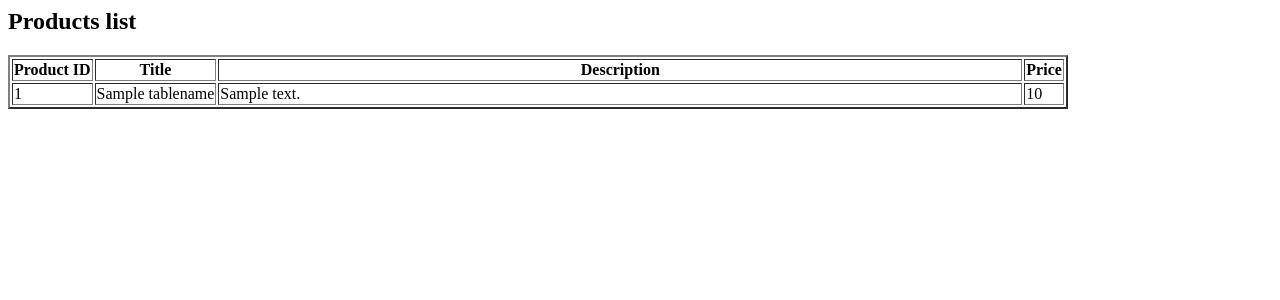
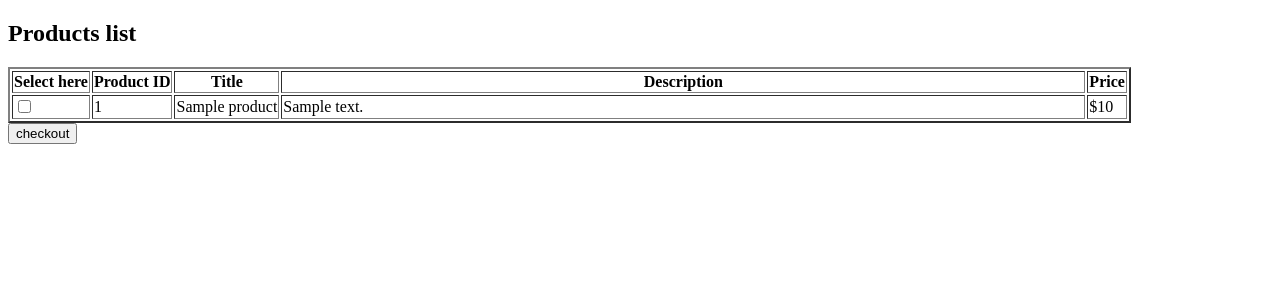
Before and after one commit to ashwini7security/shopcart-in-php-, a PHP site: page /items.php in a window 1280 px wide. Shown: the top 300 px of the page. Run offline with PHP 8.4, Linux system fonts and the light colour scheme; tables that the repository leaves empty or names only in its code hold one stand-in row (values such as "Sample post").

Commit message:
Added checkbox's for user to select product

```diff
--- a/items.php
+++ b/items.php
@@ -6,34 +6,47 @@
  *@status: complete
  */
 
+
+?>
+<!DOCTYPE html>
+<html>
+<meta charset='utf-8' lang="en">
+<title>Shopcart|Purchase </title>
+<head>
+<?php
 # including database file
-#
 include "db_info.php" ;
+?>
+</head>
 
+<body>
+
+<form action='confirms.php' method='post'>
+
+<?php
 # fetching data from table
-$fetching_data = mysql_query("select * from tablename");
+$fetching_data = mysql_query("select * from products");
 
 
 	echo "<h2> Products list </h2>";
 	echo "<table border = \"2\">";
-	echo "<tr><th>Product ID</th><th>Title </th><th width=\"800\"> Description </th><th> Price </th></tr>";
+	echo "<tr><th>Select here</th><th>Product ID </th><th>Title </th><th width=\"800\"> Description </th><th> Price </th></tr>";
 
 
-	while ($products = mysql_fetch_array($fetching_data))
+	while ($products = mysql_fetch_assoc($fetching_data))
 	{
-		echo "<tr><td>" . $products['product_id'] . "</td><td>" . $products['title'] . "</td><td>" . $products['description'] . "</td><td>" . $products['price'] . "</td></tr>" ;
+		echo "<tr><td>" .
+		"	<input name=\"products[]\" type=\"checkbox\" value='" . $products['title'] . "'>" . "</td><td>" . $products['product_id'] . "</td><td>" . $products['title'] . "</td><td>" . $products['description'] . "</td><td>" .  "$". $products['price'] . "</td></tr>" ;
 	}
+	echo "</table>";
+	echo "<input type=\"submit\" name=\"submit\" value=\"checkout\">";
 
-	echo "</table>";
 
 
 
 #closing database connection
-mysql_close($connect);
-
-
-
-
-
-
+#mysql_close($connect);
 ?>
+</form>
+</body>
+</html>
```
